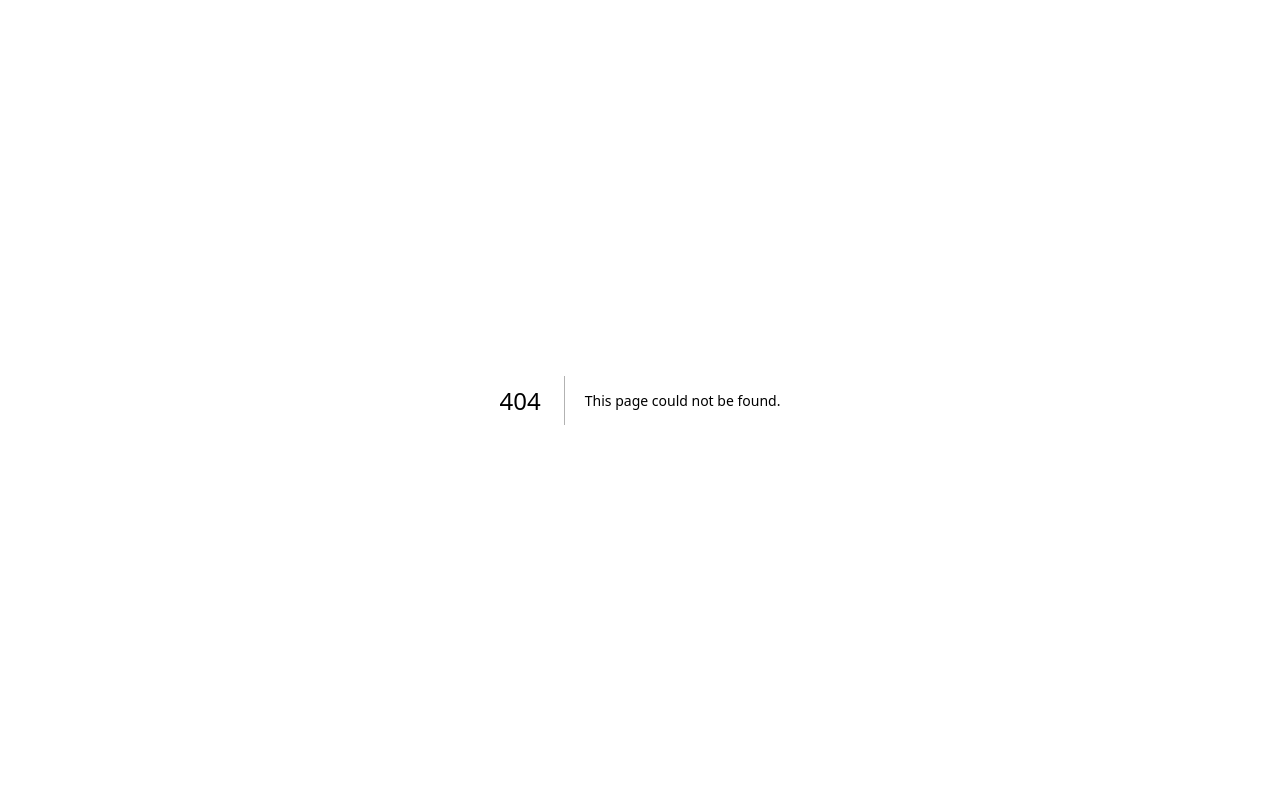
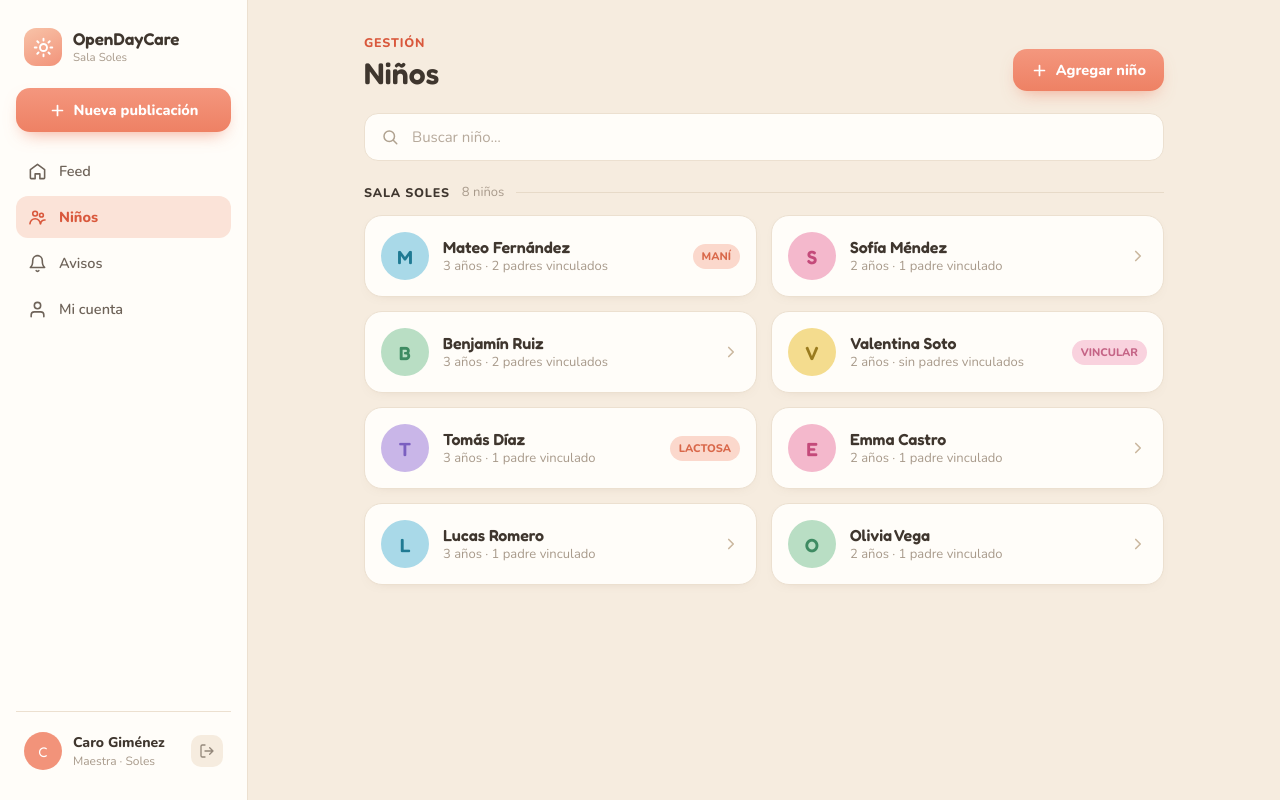
Before and after one commit to JassoEC/opencode-opendaycare, a Next.js app: page /children in a window 1280 px wide. Before the commit this address had no page. Built offline with nearby package versions, Linux system fonts and the light colour scheme.

Commit message:
add /children page with active nav, header and search browser (spec 03 step 7)

```diff
--- /dev/null
+++ b/app/children/page.tsx
@@ -0,0 +1,42 @@
+import Link from "next/link";
+import { ChildrenBrowser } from "@/components/children/ChildrenBrowser";
+import { Plus } from "@/components/shared/icons";
+import { BottomNav } from "@/components/shared/navigation/BottomNav";
+import { Sidebar } from "@/components/shared/navigation/Sidebar";
+import { TopBar } from "@/components/shared/navigation/TopBar";
+import { children } from "@/lib/children-data";
+
+export default function ChildrenPage() {
+  return (
+    <div className="flex min-h-screen bg-background">
+      <Sidebar active="children" />
+      <main className="h-screen min-w-0 flex-1 overflow-y-auto">
+        <TopBar />
+        <div className="mx-auto w-full max-w-[880px] px-4 pt-[34px] pb-28 lg:px-10 lg:pb-20">
+          <div className="mb-[22px] flex items-end justify-between gap-4">
+            <div>
+              <div className="mb-1 text-[12.5px] font-extrabold tracking-[0.8px] text-brand">
+                GESTIÓN
+              </div>
+              <h1 className="font-display text-[30px] font-semibold text-ink">Niños</h1>
+            </div>
+            <Link
+              href="/children/new"
+              className="flex items-center gap-2 rounded-[14px] px-[18px] py-[11px] text-[14.5px] font-extrabold text-white"
+              style={{
+                background: "linear-gradient(180deg,#F4977E,#EE8164)",
+                boxShadow: "0 8px 18px -8px rgba(238,129,100,.7)",
+              }}
+            >
+              <Plus />
+              Agregar niño
+            </Link>
+          </div>
+
+          <ChildrenBrowser kids={children} />
+        </div>
+      </main>
+      <BottomNav active="children" />
+    </div>
+  );
+}
--- a/components/children/ChildrenBrowser.tsx
+++ b/components/children/ChildrenBrowser.tsx
@@ -7,7 +7,7 @@ import type { Child } from "@/lib/children-data";
 import { classroom } from "@/lib/feed-data";
 
 interface ChildrenBrowserProps {
-  children: Child[];
+  kids: Child[];
 }
 
 function normalizeText(value: string): string {
@@ -17,13 +17,11 @@ function normalizeText(value: string): string {
     .toLowerCase();
 }
 
-export function ChildrenBrowser({ children }: ChildrenBrowserProps) {
+export function ChildrenBrowser({ kids }: ChildrenBrowserProps) {
   const [query, setQuery] = useState("");
 
   const normalizedQuery = normalizeText(query);
-  const results = children.filter((child) =>
-    normalizeText(child.name).includes(normalizedQuery),
-  );
+  const results = kids.filter((child) => normalizeText(child.name).includes(normalizedQuery));
 
   return (
     <div>
@@ -41,7 +39,7 @@ export function ChildrenBrowser({ children }: ChildrenBrowserProps) {
         <span className="text-[12.5px] font-extrabold tracking-[0.8px] text-ink">
           SALA {classroom.name.toUpperCase()}
         </span>
-        <span className="text-[13px] text-ink-subtle">{children.length} niños</span>
+        <span className="text-[13px] text-ink-subtle">{kids.length} niños</span>
         <span className="h-px flex-1 bg-border-soft" />
       </div>
 
```
